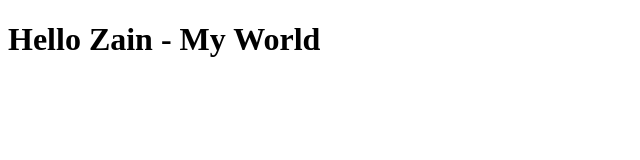
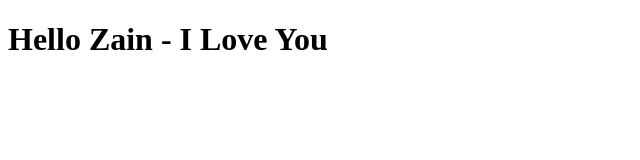
Before and after one commit to MarziaZain/bootcamp2020, a plain HTML site: page index.html in a window 1280 px wide. Shown: the whole page, without its empty margins (0-640 px from the left). Drawn offline with Linux system fonts and the light colour scheme.

Commit message:
Added index.html
added first page index.html

```diff
--- a/index.html
+++ b/index.html
@@ -4,6 +4,6 @@
     <title>Hello Zain, my world</title>
 </head>
 <body>
-    <h1>Hello Zain - My World</h1>
+    <h1>Hello Zain - I Love You</h1>
 </body>
 </html>
```
